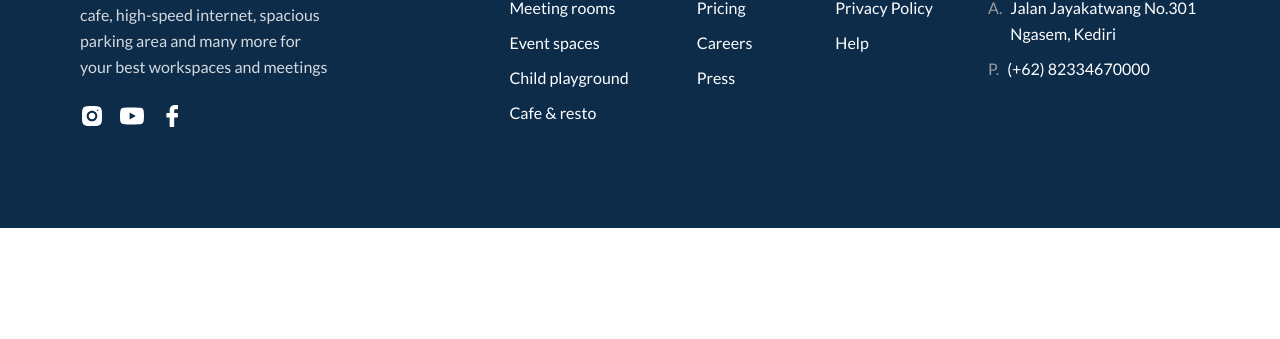
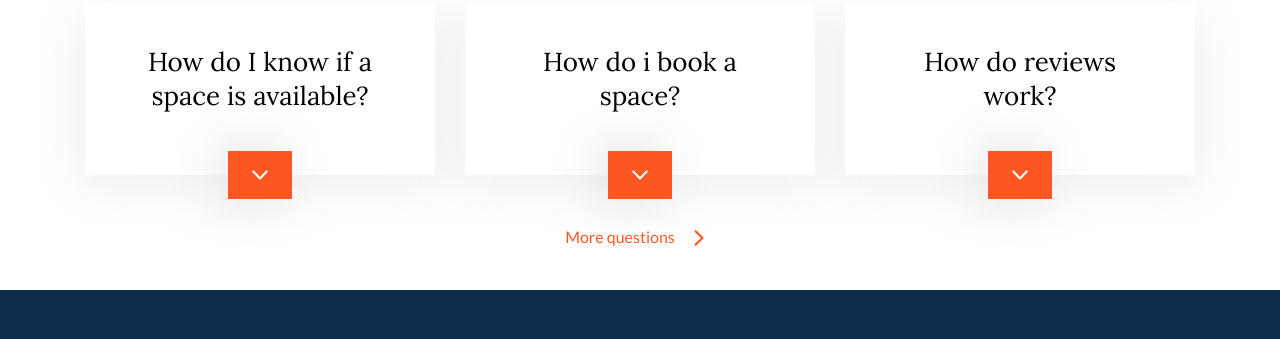
Before and after one commit to dimaos32/test-krayt, a plain HTML site: page build/index.html in a window 1280 px wide. Shown: the part 5166-5505 px from the top of the page. Before the commit the page ends 5394 px from the top, so only its background shows below. Drawn offline with Linux system fonts and the light colour scheme.

Commit message:
Выполняет секцию faq

```diff
--- a/build/index.html
+++ b/build/index.html
@@ -1150,6 +1150,60 @@
         <div class="reviews__scrollbar swiper-scrollbar"></div>
       </div>
     </section>
+
+    <section class="faq">
+      <div class="container">
+        <h2 class="faq__title">
+          Find the answers to&nbsp;anything you need in&nbsp;our Help Center
+        </h2>
+
+        <ul class="faq__answers">
+          <li class="faq__answer">
+            <a href="#" class="faq__answer-link">
+              How do I know if a space is available?
+
+              <div class="faq__answer-decor">
+                <svg width="32" height="32">
+                  <use xlink:href="#icon-next"></use>
+                </svg>
+              </div>
+            </a>
+          </li>
+
+          <li class="faq__answer">
+            <a href="#" class="faq__answer-link">
+              How do i book a space?
+
+              <div class="faq__answer-decor">
+                <svg width="32" height="32">
+                  <use xlink:href="#icon-next"></use>
+                </svg>
+              </div>
+            </a>
+          </li>
+
+          <li class="faq__answer">
+            <a href="#" class="faq__answer-link">
+              How do reviews work?
+
+              <div class="faq__answer-decor">
+                <svg width="32" height="32">
+                  <use xlink:href="#icon-next"></use>
+                </svg>
+              </div>
+            </a>
+          </li>
+        </ul>
+
+        <a href="#" class="faq__link">
+          <span>More questions</span>
+
+          <svg width="32" height="32">
+            <use xlink:href="#icon-next"></use>
+          </svg>
+        </a>
+      </div>
+    </section>
   </main>
 
   <footer class="footer">
--- /dev/null
+++ b/source/sass/blocks/faq.scss
@@ -0,0 +1,198 @@
+.faq {
+  margin-bottom: 36px;
+}
+
+.faq__title {
+  max-width: 590px;
+  margin: 0 auto;
+  margin-bottom: 50px;
+  font-family: $font-family--lora;
+  font-weight: 700;
+  font-size: 40px;
+  line-height: 1.275;
+  text-align: center;
+  color: $color-regal-blue;
+
+  @include viewport--md {
+    font-size: 32px;
+  }
+
+  @include viewport--sm {
+    font-size: 24px;
+    margin-bottom: 28px;
+  }
+}
+
+.faq__answers {
+  display: flex;
+  justify-content: center;
+  margin: -15px;
+  margin-bottom: 17px;
+  padding: 0;
+  list-style: none;
+
+  @include viewport--md {
+    flex-direction: column;
+    align-items: center;
+  }
+
+  @include viewport--sm {
+    align-items: stretch;
+  }
+}
+
+.faq__answer {
+  padding: 15px;
+  padding-bottom: 30px;
+}
+
+.faq__answer-link {
+  position: relative;
+  display: block;
+  max-width: 350px;
+  min-height: 170px;
+  padding: 42px 40px 63px;
+  font-family: $font-family--lora;
+  font-size: 26px;
+  line-height: 1.27;
+  text-align: center;
+  color: $color-default-black;
+  background-color: $color-default-white;
+  transition:
+    color $default-transition-settings,
+    background-color $default-transition-settings;
+
+  &::before {
+    position: absolute;
+    content: "";
+    left: -5px;
+    bottom: -10px;
+    z-index: -1;
+    width: calc(100% + 10px);
+    height: 170px;
+    background-color: rgba($color-gainsboro, 0.5);
+    filter: blur(24px);
+    transition: background-color $default-transition-settings;
+  }
+
+  &::after {
+    position: absolute;
+    content: "";
+    left: calc(50% - 10px);
+    bottom: 0;
+    z-index: 1;
+    transform: translate(-50%, 50%);
+    width: 64px;
+    height: 64px;
+    background-color: rgba($color-gainsboro, 0.7);
+    filter: blur(24px);
+    transition: background-color $default-transition-settings;
+  }
+
+  &:hover,
+  &:focus {
+    color: $color-default-white;
+    background-color: $color-outrageous-orange;
+
+    &::before {
+      background-color: transparent;
+    }
+
+    &::after {
+      background-color: rgba($color-harley-davidson-orange, 0.24);
+      filter: blur(34px);
+    }
+  }
+
+  &:active {
+    background-color: $color-harley-davidson-orange;
+  }
+
+  @include viewport--lg {
+    padding: 24px;
+    padding-bottom: 40px;
+    font-size: 24px;
+    line-height: 1.33;
+  }
+
+  @include viewport--md {
+    width: 520px;
+    max-width: 520px;
+    min-height: auto;
+  }
+
+  @include viewport--sm {
+    width: 100%;
+    max-width: 100%;
+    padding: 16px;
+    padding-bottom: 40px;
+    font-size: 20px;
+    line-height: 1.2;
+  }
+}
+
+.faq__answer-decor {
+  display: flex;
+  position: absolute;
+  content: "";
+  left: 50%;
+  bottom: 0;
+  z-index: 2;
+  transform: translate(-50%, 50%);
+  width: 64px;
+  height: 48px;
+  color: $color-default-white;
+  background-color: $color-outrageous-orange;
+  transition:
+    color $default-transition-settings,
+    background-color $default-transition-settings;
+
+  svg {
+    display: block;
+    width: 32px;
+    height: 32px;
+    margin: auto;
+    transform: rotate(90deg);
+  }
+
+  .faq__answer-link:hover &,
+  .faq__answer-link:focus & {
+    color: $color-outrageous-orange;
+    background-color: $color-default-white;
+  }
+
+  .faq__answer-link:active & {
+    color: $color-harley-davidson-orange;
+  }
+}
+
+.faq__link {
+  display: flex;
+  align-items: center;
+  width: fit-content;
+  margin: 0 auto;
+  color: $color-outrageous-orange;
+  transition: color $default-transition-settings;
+
+
+  span {
+    display: block;
+    margin-bottom: 2px;
+  }
+
+  svg {
+    display: block;
+    width: 32px;
+    height: 32px;
+    margin-left: 8px;
+  }
+
+  &:hover,
+  &:focus {
+    color: $color-regal-blue;
+  }
+
+  &:focus {
+    color: $color-harley-davidson-orange;
+  }
+}
--- a/source/sass/style.scss
+++ b/source/sass/style.scss
@@ -32,3 +32,4 @@
 @import "blocks/gallery";
 @import "blocks/partners";
 @import "blocks/reviews";
+@import "blocks/faq";
```
Also changed, not shown: source/html/index.html (+54 -0 lines), build/css/style.css, build/css/style.min.css, 1 other file.
